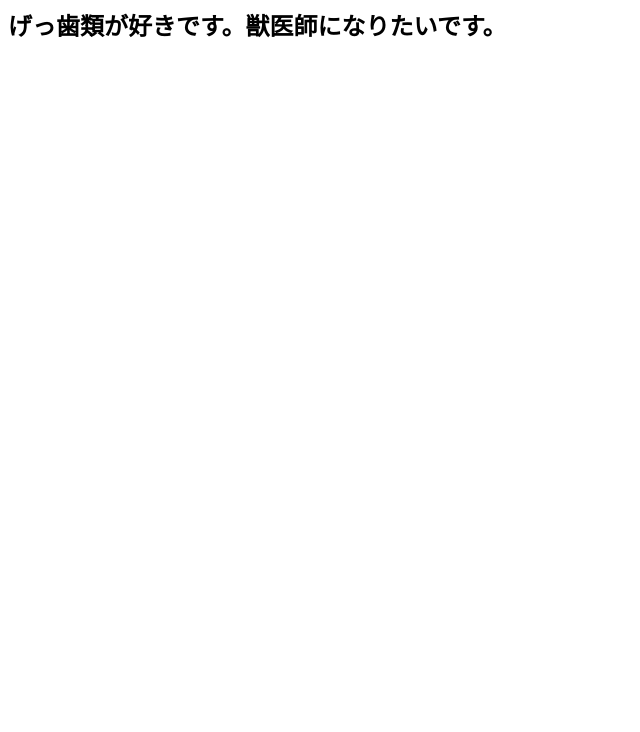
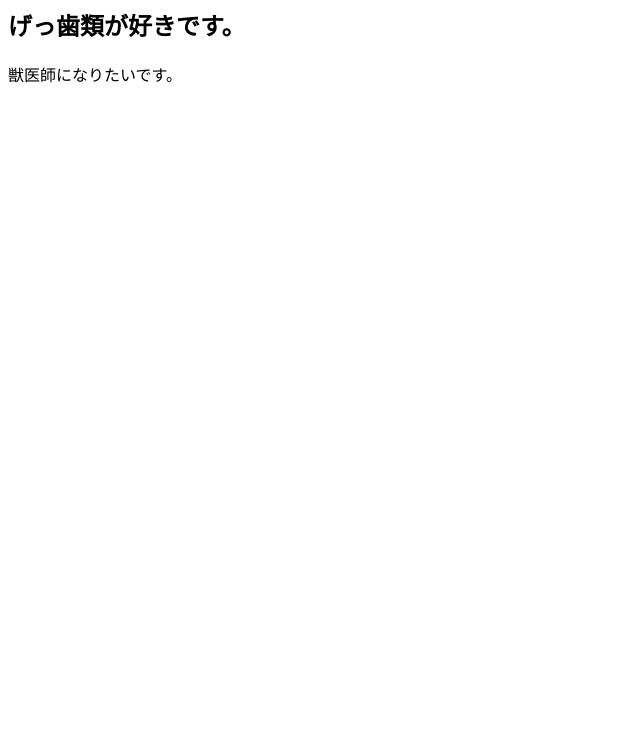
Before and after one commit to hamudegumio/hamudegumio.github.io, a plain HTML site: page index.html in a window 1280 px wide. Shown: the part 68-800 px from the top of the page, without its empty margins (0-640 px from the left). Drawn offline with Linux system fonts and the light colour scheme.

Commit message:
Update index.html

```diff
--- a/index.html
+++ b/index.html
@@ -2,7 +2,7 @@
   <head></head>
   <body>
     <h1>はむとデグのうぇぶさいと</h1>
-    <h2>げっ歯類が好きです。獣医師になりたいです。</h2>
-    <p></p>
+    <h2>げっ歯類が好きです。</h2>
+    <p>獣医師になりたいです。</p>
   </body>
 </html>
```
